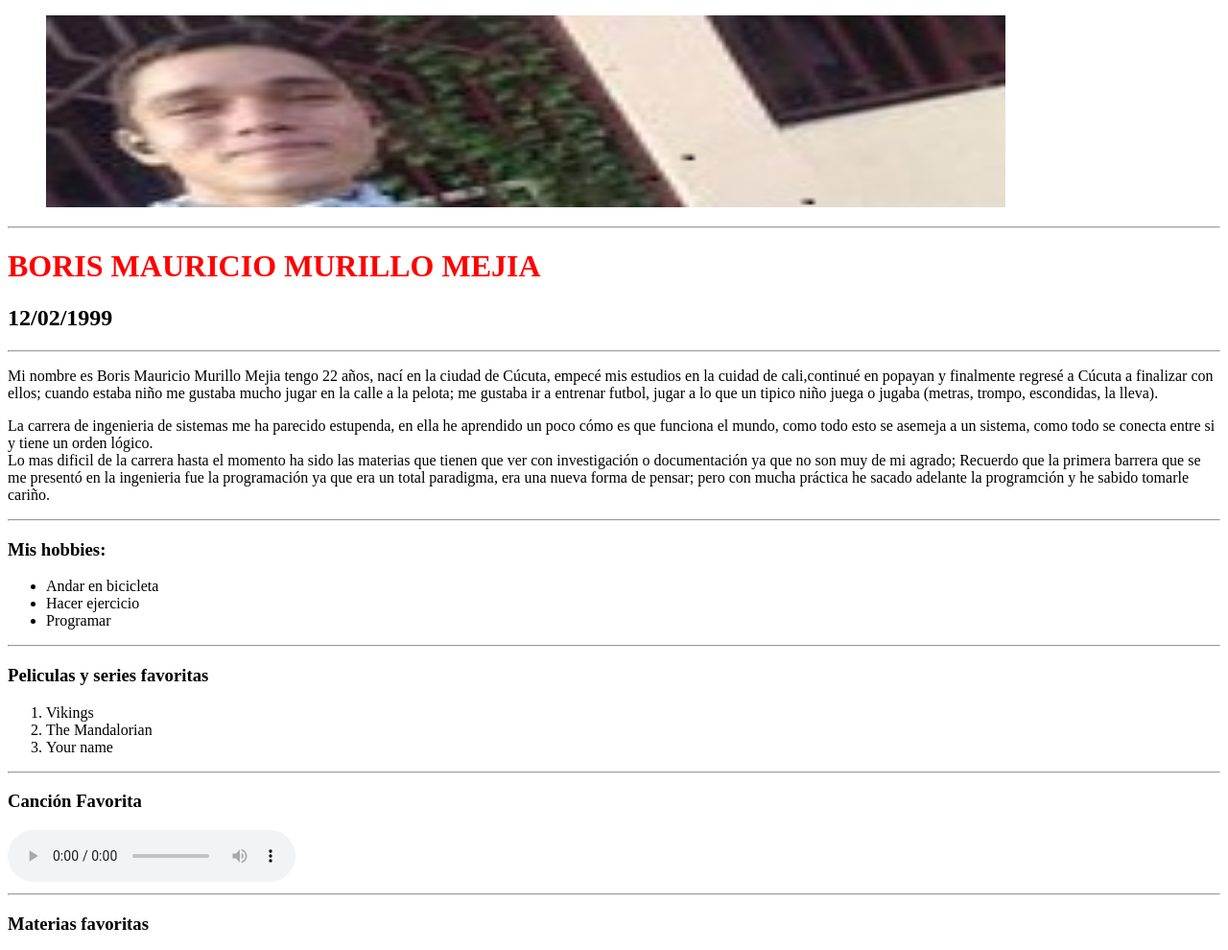
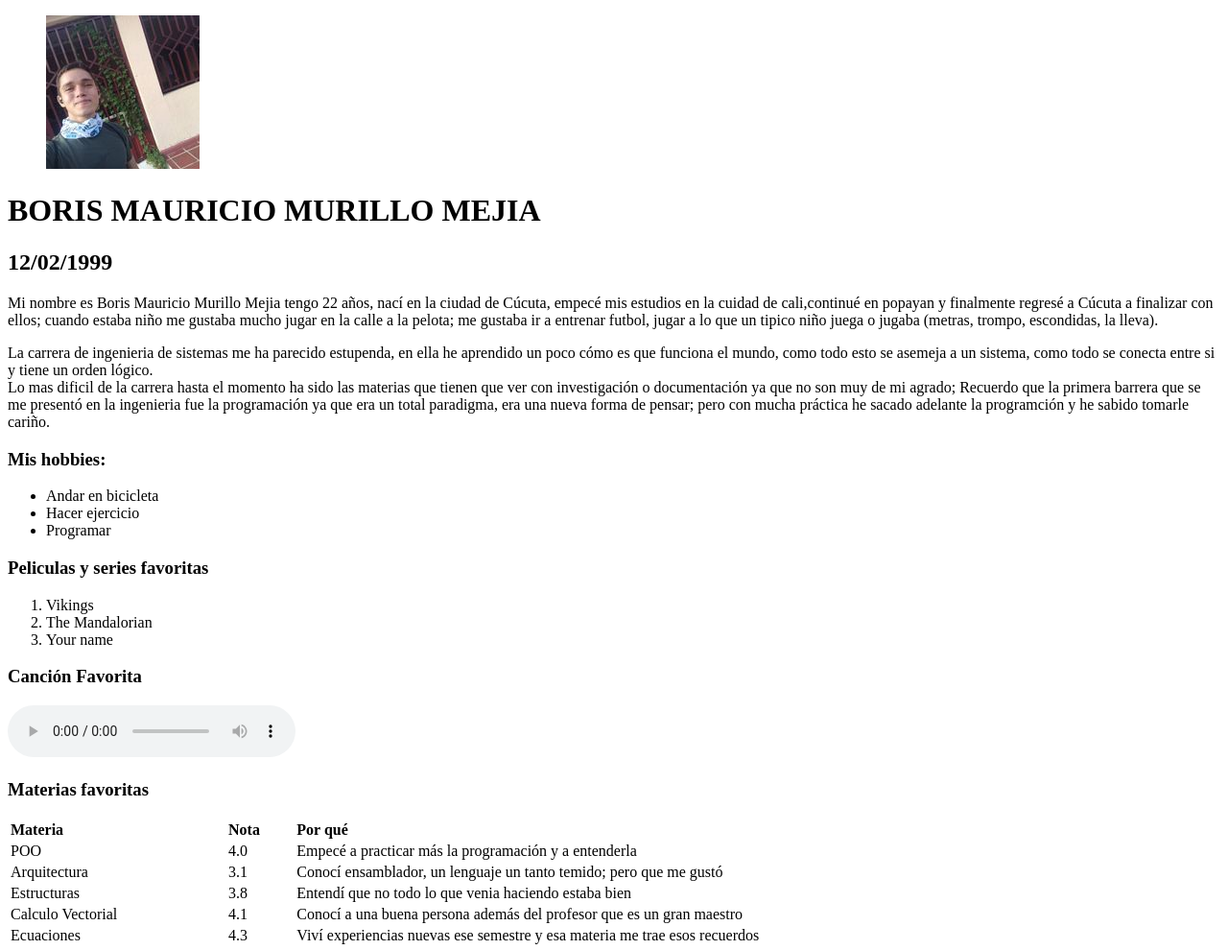
Before and after one commit to Boris-Murillo/Ejercicio1Web, a plain HTML site: page index.html in a window 1280 px wide. Shown: the top 990 px of the page at 96% size. Drawn offline with Linux system fonts and the light colour scheme.

Commit message:
agregando estilos

```diff
--- a/index.html
+++ b/index.html
@@ -4,17 +4,21 @@
     <meta charset="UTF-8">
     <meta http-equiv="X-UA-Compatible" content="IE=edge">
     <meta name="viewport" content="width=device-width, initial-scale=1.0">
+    <link rel="stylesheet" href="./CSS/styles.css">
     <title>Hoja de vida</title>
 </head>
 <body>
-    <main>
-        <figure>
-            <img src="img/foto2.jpg" alt="foto de Boris" height="200px" width="1000px">
+    <main class="container">
+        <figure class="img">
+            <img src="img/foto1.jpg" alt="foto de Boris" >
         </figure>
-        <hr>
-        <h1 style="color: red;">BORIS MAURICIO MURILLO MEJIA </h1>
+
+        <div class="info">
+            <h1> BORIS MAURICIO MURILLO MEJIA </h1>
             <h2>12/02/1999</h2>
-        <hr>
+        </div>
+
+        <article>
             <p>
                 Mi nombre es Boris Mauricio Murillo Mejia tengo 22 años, nací en la ciudad de Cúcuta,
                 empecé mis estudios en la cuidad de cali,continué en popayan y finalmente regresé a Cúcuta a finalizar con ellos;
@@ -28,26 +32,36 @@
                 Recuerdo que la primera barrera que se me presentó en la ingenieria fue la programación ya que era un total paradigma,
                 era una nueva forma de pensar; pero con mucha práctica he sacado adelante la programción y he sabido tomarle cariño.
             </p>
-        <hr>
+        </article>
+
+        <div class="hobbies">
             <h3>Mis hobbies:</h3>
             <ul>
                 <li>Andar en bicicleta</li>
                 <li>Hacer ejercicio</li>
                 <li>Programar</li>
             </ul>
-        <hr>
+        </div>
+
+        <div class="peli">
             <h3>Peliculas y series favoritas</h3>
             <ol>
                 <li>Vikings</li>
                 <li>The Mandalorian</li>
                 <li>Your name</li>
             </ol>
-        <hr>
+        </div>
+
+
+        <div class="cancion">
             <h3>Canción Favorita</h3>
             <audio controls autoplay>
                 <source src="audio/Imagine Dragons - Its Time.mp3">
             </audio>
-        <hr>
+        </div>
+
+
+        <div class="materias">
             <h3>Materias favoritas</h3>
             <table style="width:100%">
                 <tr>
@@ -81,6 +95,7 @@
                     <td>Viví experiencias nuevas ese semestre y esa materia me trae esos recuerdos</td>
                 </tr>
               </table>
+        </div>
     </main>
 </body>
 </html>
```
Lines whose indentation alone changed are shown as unchanged.
